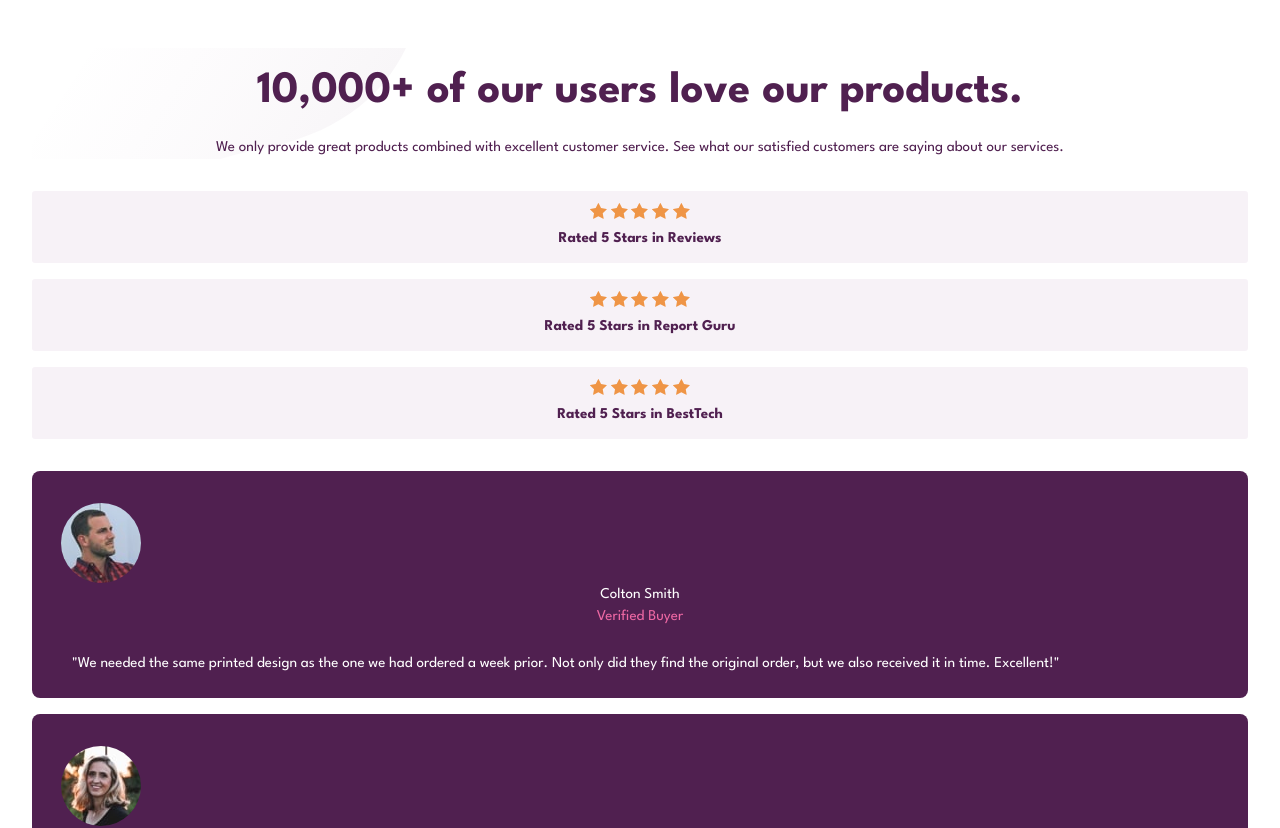
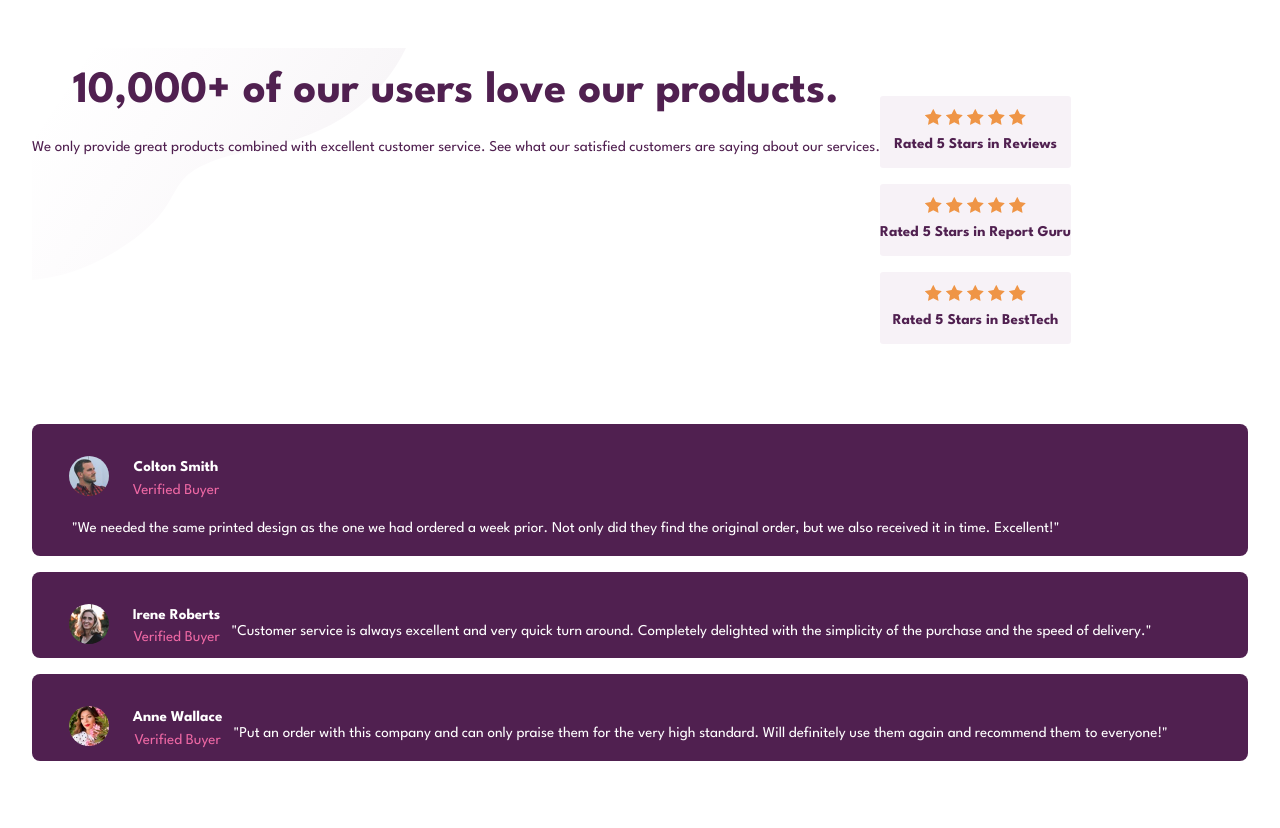
Before and after one commit to sclingan/social-proof-section, a React (Vite) app: page / in a window 1280 px wide. Shown: the top 828 px of the page. Built offline with nearby package versions, Linux system fonts and the light colour scheme.

Commit message:
Adding desktop layout

```diff
--- a/src/App.css
+++ b/src/App.css
@@ -97,6 +97,9 @@ ul {
 }
 
 .profile {
+  display: flex;
+  flex-direction: row;
+  flex-wrap: wrap;
   background-color: hsl(300, 43%, 22%);
   color: white;
   border-radius: 0.5rem;
@@ -107,15 +110,32 @@ ul {
 
 .profile-icon {
   border-radius: 50%;
+  height: 40px;
+  width: 40px;
+  margin-inline: 0.5rem;
+}
+
+.profile-name {
+  padding-left: 1rem;
+  font-weight: 700;
 }
 
 .verified {
   color: hsl(333, 80%, 67%);
+  padding-left: 1rem;
 }
 
 .testimony {
   text-align: left;
   padding-inline: 0.7rem;
-  padding-block: 1.5rem;
+  padding-block: 1rem;
   color: hsl(0, 0%, 100%);
+}
+
+@media (min-width: 50rem) {
+  .App {
+    display: flex;
+    flex-direction: row;
+    flex-wrap: wrap;
+  }
 }/*# sourceMappingURL=App.css.map */
--- a/src/App.scss
+++ b/src/App.scss
@@ -68,6 +68,9 @@ ul {
 }
 
 .profile {
+    display: flex;
+    flex-direction: row;
+    flex-wrap: wrap;
     background-color: $dark-magenta;
     color: white;
     border-radius: 0.5rem;
@@ -78,15 +81,34 @@ ul {
 
 .profile-icon {
     border-radius: 50%;
+    height: 40px;
+    width: 40px;
+    margin-inline: 0.5rem;
+}
+
+.profile-name {
+    padding-left: 1rem;
+    font-weight: $fw-700;
 }
 
 .verified {
     color: $soft-pink;
+    padding-left: 1rem;
 }
 
 .testimony {
     text-align: left;
     padding-inline: 0.7rem;
-    padding-block: 1.5rem;
+    padding-block: 1rem;
     color: $white;
 }
+
+// Desktop
+@media (min-width: 50rem) {
+
+    .App {
+        display: flex;
+        flex-direction: row;
+        flex-wrap: wrap;
+    }
+}
--- a/src/App.tsx
+++ b/src/App.tsx
@@ -30,12 +30,14 @@ function App() {
       <ul>
         <li className='profile'>
           <img src={colton} alt="" className='profile-icon'></img>
-          <p>
+          <div>
+          <p className='profile-name'>
             Colton Smith
           </p>
           <p className='verified'>
             Verified Buyer
           </p>
+          </div>
           <p className='testimony'>
             "We needed the same printed design as the one we had ordered a week prior.
             Not only did they find the original order, but we also received it in time.
@@ -45,12 +47,14 @@ function App() {
 
         <li className='profile'>
           <img src={irene} alt="" className='profile-icon'></img>
-          <p>
+          <div>
+          <p className='profile-name'>
             Irene Roberts
           </p>
           <p className='verified'>
             Verified Buyer
           </p>
+          </div>
           <p className='testimony'>
             "Customer service is always excellent and very quick turn around. Completely
             delighted with the simplicity of the purchase and the speed of delivery."
@@ -59,12 +63,14 @@ function App() {
 
         <li className='profile'>
           <img src={anne} alt="" className='profile-icon'></img>
-          <p>
+          <div>
+          <p className='profile-name'>
             Anne Wallace
           </p>
           <p className='verified'>
             Verified Buyer
           </p>
+          </div>
           <p className='testimony'>
             "Put an order with this company and can only praise them for the very high
             standard. Will definitely use them again and recommend them to everyone!"
```
Also changed, not shown: 1 other file (tests, documents, lock files or other folders).
